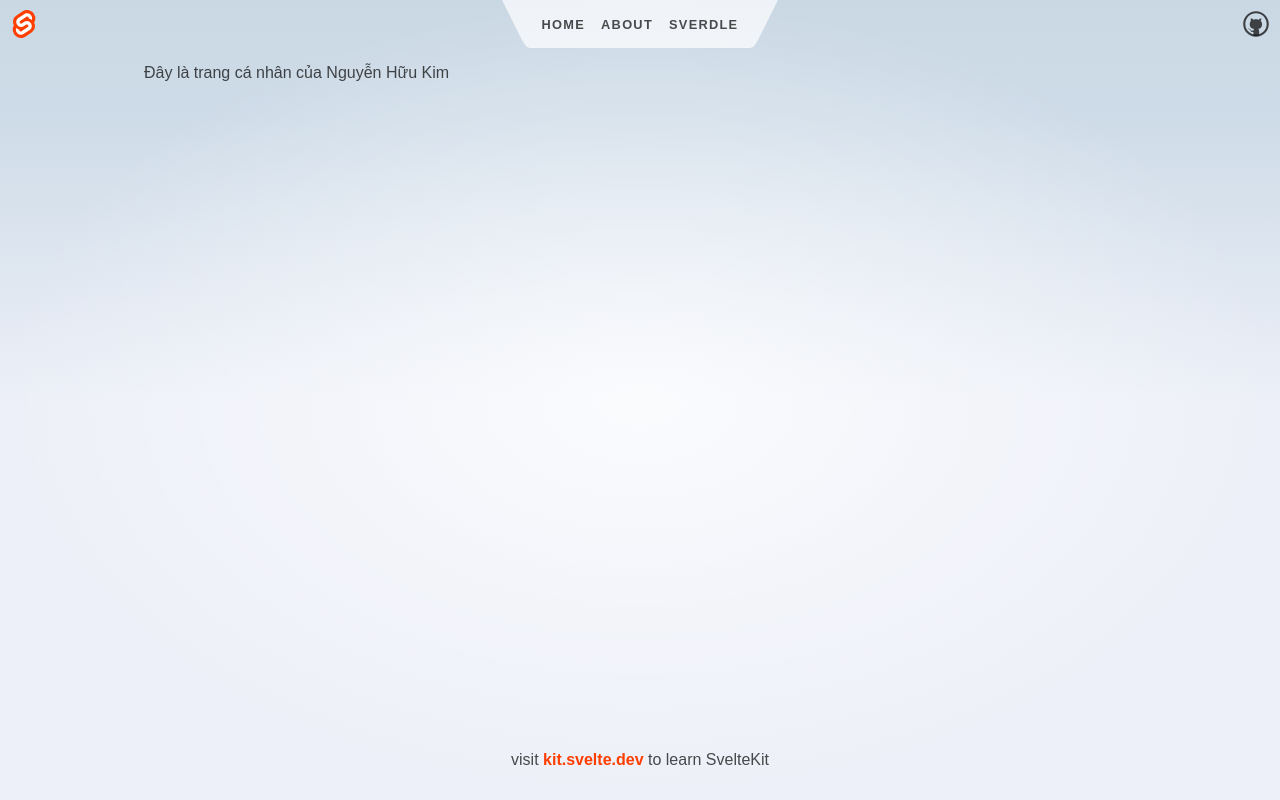
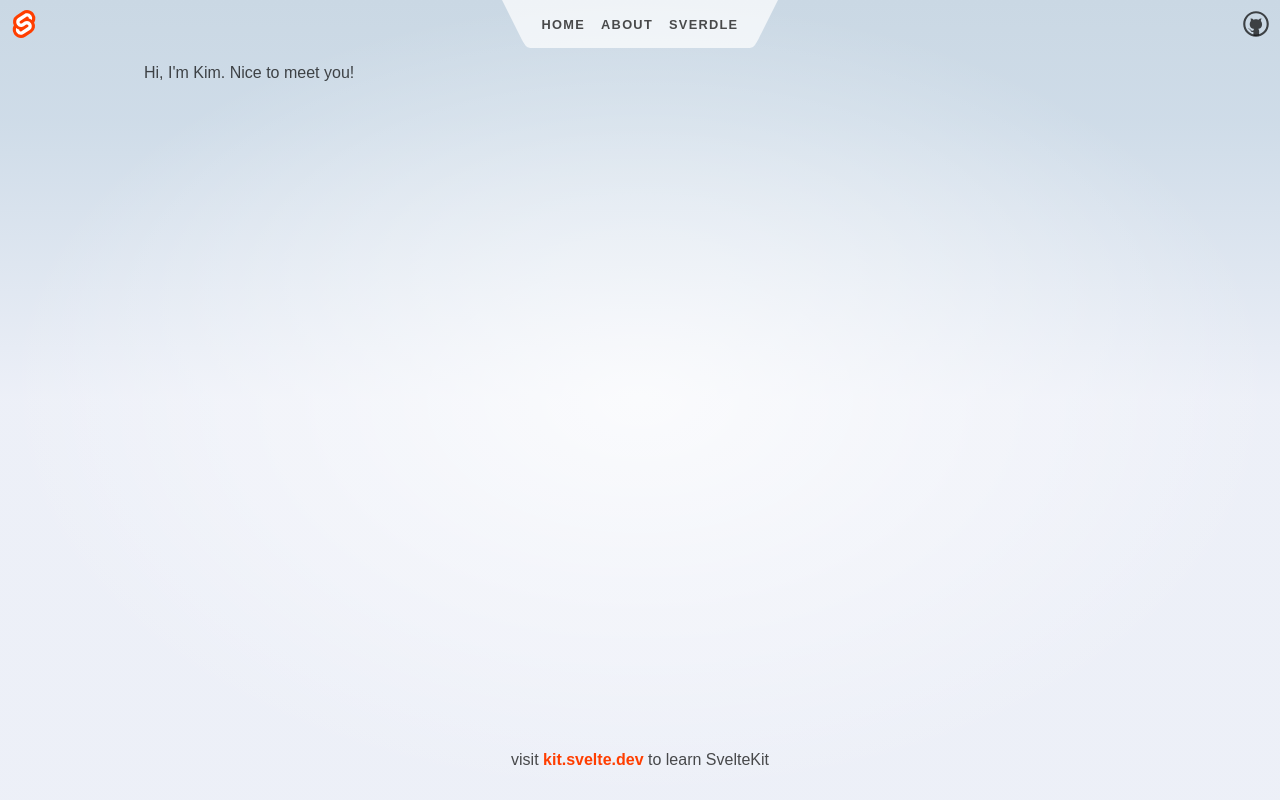
Before and after one commit to longnh-1351/bootcamp-git-gitflow, a SvelteKit app: page /kimnh-0823 in a window 1280 px wide. Built offline with nearby package versions, Linux system fonts and the light colour scheme.

Commit message:
refactor: update Kim's greeting message

```diff
--- a/src/routes/kimnh-0823/+page.svelte
+++ b/src/routes/kimnh-0823/+page.svelte
@@ -1 +1 @@
-Đây là trang cá nhân của Nguyễn Hữu Kim
+Hi, I'm Kim. Nice to meet you!
```
